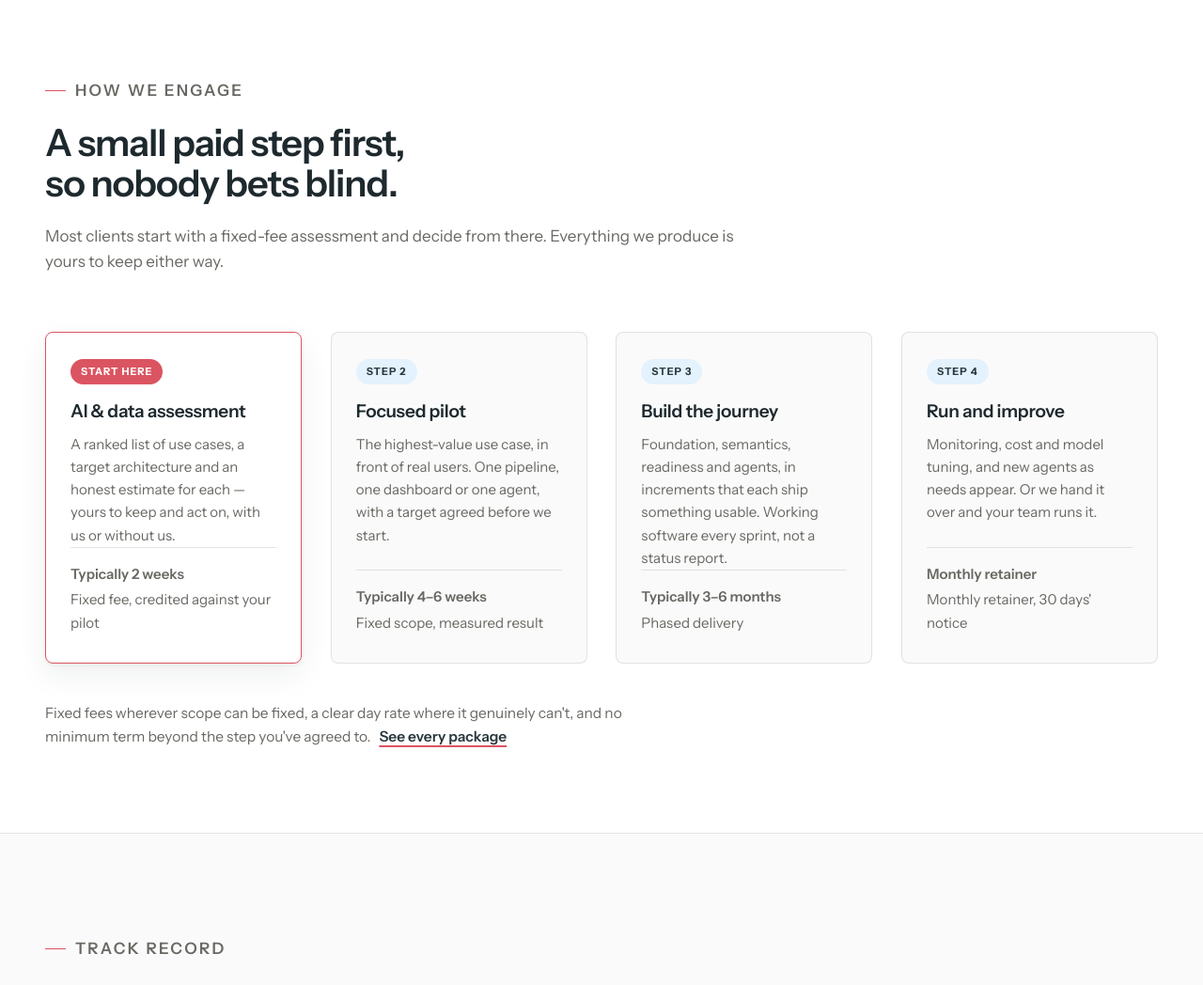
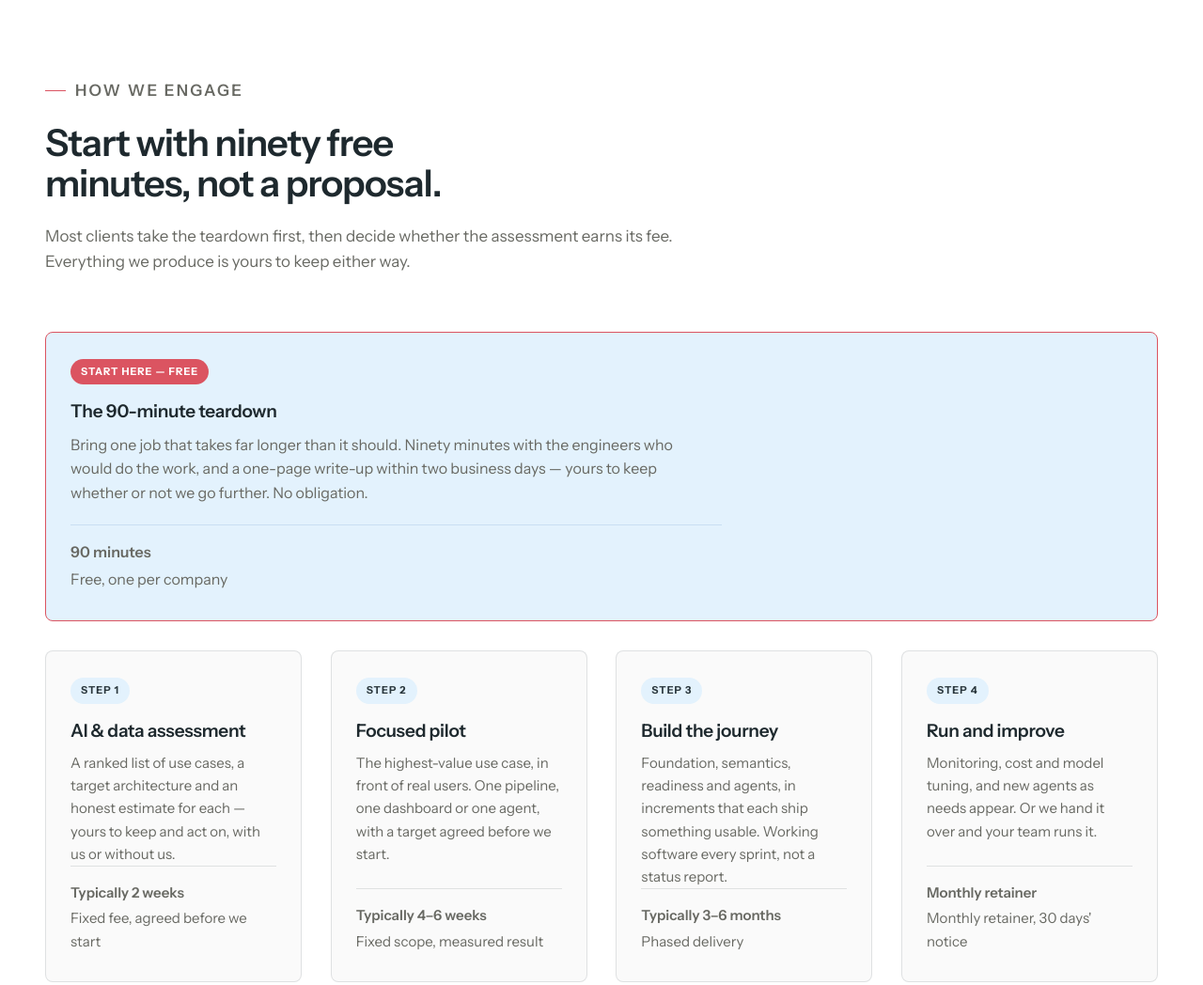
Before and after one commit to tessaract-systems/tessaract-systems.github.io, a plain HTML site: page index.html in a window 1280 px wide. Shown: the part 3460-4508 px from the top of the page at 94% size. Drawn offline with Linux system fonts and the light colour scheme.

Commit message:
Lead with the free teardown, drop the pilot credit
The homepage still opened the engagement section with "a small paid step
first", which contradicted the free teardown added to /pricing/. The
teardown now leads that section as a full-width step 0 and the assessment
becomes step 1.

Also removes the "credited in full against a pilot" offer everywhere it
appeared: the homepage step meta, the pricing lede, the assessment price
terms, and the FAQ answer that leaned on the credit to justify the fee.
That answer now argues from what the two weeks actually cost to run.

Co-Authored-By: Claude Opus 5 <noreply@anthropic.com>

```diff
--- a/css/styles.css
+++ b/css/styles.css
@@ -773,6 +773,18 @@ a { color: inherit; }
   background: var(--surface);
   box-shadow: var(--shadow-md);
 }
+
+/* Step 0. The free way in spans the whole row above the four paid steps rather
+   than sitting in the grid as a fifth narrow card -- a 5-column row squeezes
+   every card below a readable measure, and 4+1 leaves an orphan on wrap. */
+.engage-step.is-free {
+  grid-column: 1 / -1;
+  border-color: var(--signal);
+  background: var(--mist);
+}
+.engage-step.is-free .engage-tag { background: var(--signal); color: #fff; }
+.engage-step.is-free > p { max-width: 64ch; font-size: 1rem; }
+.engage-step.is-free .engage-meta { margin-top: 20px; border-top-color: var(--mist-line); }
 .engage-tag {
   display: inline-flex;
   align-self: flex-start;
--- a/index.html
+++ b/index.html
@@ -36,7 +36,7 @@
   <link rel="preconnect" href="https://fonts.googleapis.com">
   <link rel="preconnect" href="https://fonts.gstatic.com" crossorigin>
   <link href="https://fonts.googleapis.com/css2?family=Instrument+Sans:wght@400;500;600;700&display=swap" rel="stylesheet">
-  <link rel="stylesheet" href="/css/styles.css?v=731b1d0f">
+  <link rel="stylesheet" href="/css/styles.css?v=18bedfd3">
 
   <script>document.documentElement.classList.add('js');</script>
 
@@ -347,16 +347,29 @@
       <div class="wrap">
         <div class="section-head" data-reveal>
           <p class="eyebrow">How we engage</p>
-          <h2 id="engage-title">A small paid step first, so nobody bets blind.</h2>
+          <h2 id="engage-title">Start with ninety free minutes, not a proposal.</h2>
           <p>
-            Most clients start with a fixed-fee assessment and decide from there. Everything we
-            produce is yours to keep either way.
+            Most clients take the teardown first, then decide whether the assessment earns its
+            fee. Everything we produce is yours to keep either way.
           </p>
         </div>
 
         <ol class="engage-steps">
-          <li class="engage-step is-entry">
-            <span class="engage-tag">Start here</span>
+          <li class="engage-step is-free">
+            <span class="engage-tag">Start here &mdash; free</span>
+            <h3>The 90-minute teardown</h3>
+            <p>
+              Bring one job that takes far longer than it should. Ninety minutes with the
+              engineers who would do the work, and a one-page write-up within two business days
+              &mdash; yours to keep whether or not we go further. No obligation.
+            </p>
+            <p class="engage-meta">
+              90 minutes
+              <span>Free, one per company</span>
+            </p>
+          </li>
+          <li class="engage-step">
+            <span class="engage-tag">Step 1</span>
             <h3>AI &amp; data assessment</h3>
             <p>
               A ranked list of use cases, a target architecture and an honest estimate for each
@@ -364,7 +377,7 @@
             </p>
             <p class="engage-meta">
               Typically 2 weeks
-              <span>Fixed fee, credited against your pilot</span>
+              <span>Fixed fee, agreed before we start</span>
             </p>
           </li>
           <li class="engage-step">
```
Also changed, not shown: about/index.html (+1 -1 lines), contact/index.html (+1 -1 lines), pricing/index.html (+11 -11 lines), services/ai-engineering/index.html (+1 -1 lines), services/data-engineering/index.html (+1 -1 lines), services/index.html (+1 -1 lines), services/software-cloud/index.html (+1 -1 lines), work/index.html (+1 -1 lines).
